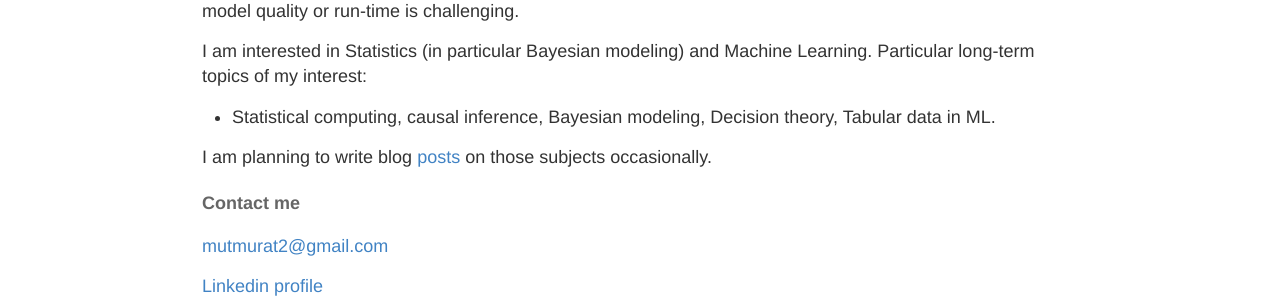
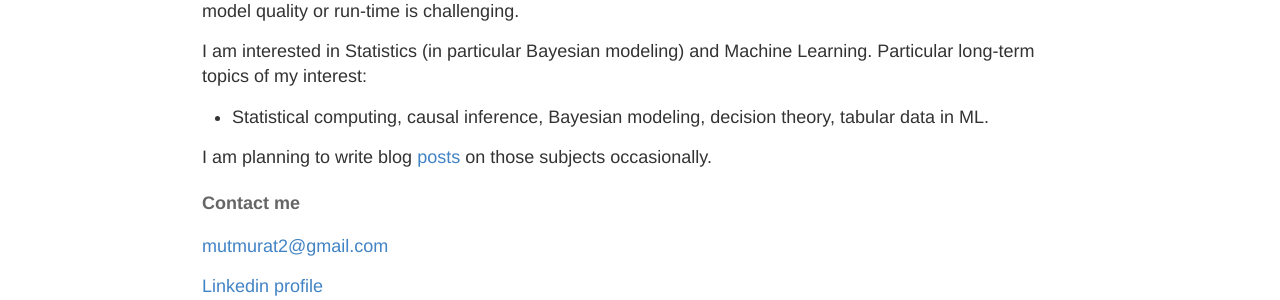
Before and after one commit to muratmut/muratmut.github.io, a Jekyll site: the page built from another.md, in a window 1280 px wide. Shown: the part 543-843 px from the top of the page. Built offline with Jekyll 4.4.1, drawn with Linux system fonts in a browser that asks for light colours.

```diff
--- a/another.md
+++ b/another.md
@@ -16,7 +16,7 @@ My professional work involves, in general terms, building statistical/ML workflo
 
 
 I am interested in Statistics (in particular Bayesian modeling) and Machine Learning. Particular long-term topics of my interest:
-- Statistical computing, causal inference, Bayesian modeling, Decision theory, Tabular data in ML.
+- Statistical computing, causal inference, Bayesian modeling, decision theory, tabular data in ML.
 
 
 I am planning to write blog [posts](https://muratmut.github.io/blog/) on those subjects occasionally.
```
